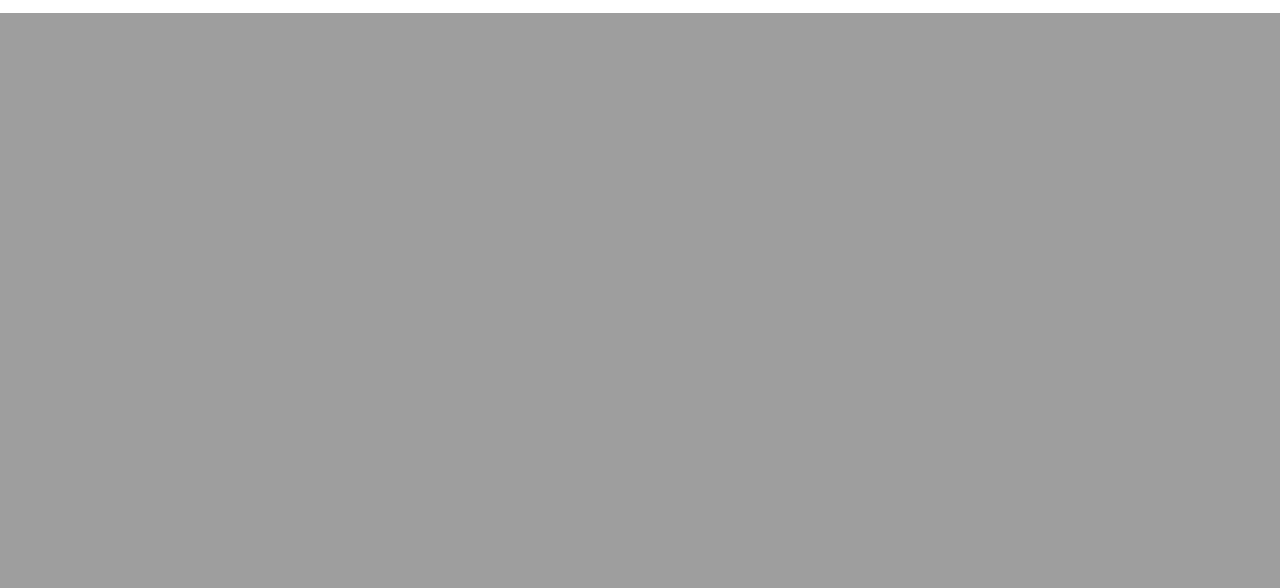
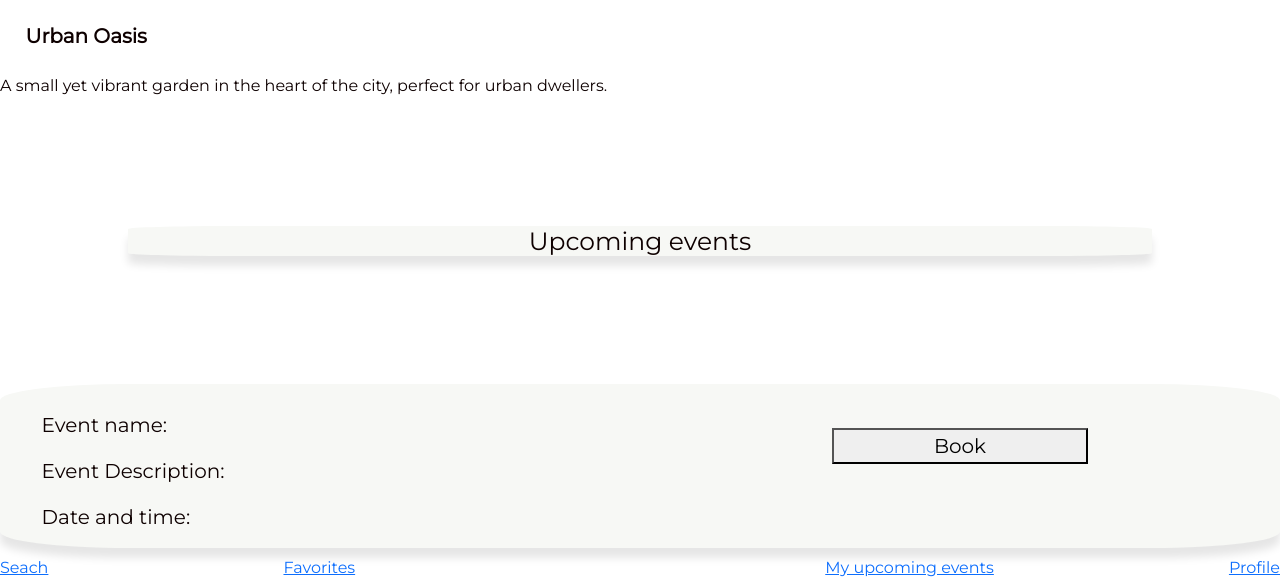
Before and after one commit to justdevelopin/CityGardens, a Rails app: page /gardens/1 in a window 1280 px wide. Shown: the part 1019-1607 px from the top of the page. Before the commit the page ends 1032 px from the top, so only its background shows below. Run offline with Rails 7, Linux system fonts and the light colour scheme; a user stored in the database is signed in; data comes from the database, SQL or seed files in the repository; style sheets or scripts are compiled from the project's sources; some libraries are stand-ins or nearby versions.

Commit message:
event show page in progress

```diff
--- a/app/assets/stylesheets/pages/_show.scss
+++ b/app/assets/stylesheets/pages/_show.scss
@@ -1,26 +1,70 @@
 body {
-  background-color: white;
+    background-color: white;
+    border-radius: 10%;
 }
 
 .section-show {
   img {
     width: 100%;
-    border-radius: 10px;
+    border-radius: 5%;
+  }
+
+  h3 {
+    font-size: 20px;
+    font-family: 'Montserrat';
+    margin: 2%;
+    font-weight: bold;
+  }
+
+}
+
+.event-card {
+  p {
+  font-size: 20px;
+  font-family: 'Montserrat';
+  font-size: 15px;
+  background-color: #F7F8F5;
+  border-radius: 10px;
+  }
+  h3 {
+    font-size: 25px;
+    font-family: 'Montserrat';
+    background-color: #F7F8F5;
+    margin: 10%;
+    border-radius: 10%;
+    box-shadow: 0 10px 8px rgba(0,0,0,0.1);
+  }
+}
+
+.event-card-details {
+  font-size: 20px;
+  font-family: 'Montserrat';
+  background-color: #F7F8F5;
+  border-radius: 10px;
+  display: inline-block;
+  width: 100%;
+  border-radius: 10%;
+  box-shadow: 0 10px 8px rgba(0,0,0,0.1);
+
+  div {
+    width:65%;
+    float:left;
+    padding-top: 2%;
+
+    p {
+      margin-left: 5%;
+    }
+  }
+
+  button {
+    width: 20%;
+    margin-top: 44px;
+    margin-right: 10%;
 
   }
 
-  h3 {
-    font-size: 15px;
+  .navbar {
+    background-color: #344620;
   }
 
-  p {
-    font-size: 10px;
-  }
-.event-card {
-
-  p {
-    font-size: 20px;
-  }
 }
-
-}
--- a/app/views/gardens/show.html.erb
+++ b/app/views/gardens/show.html.erb
@@ -1,5 +1,4 @@
 
-  <div class="container">
 <section class="section-show">
   <div class="show-container">
     <div class="show-photo-column">
@@ -11,14 +10,25 @@
     </div>
   </div>
 </section>
+
+<section class="event-card">
+  <div class="event-card-info">
+    <h3 class="text-center">Upcoming events</h3>
   </div>
+</section>
 
-  <div class="event-card">
-    <div class="event-card-info">
-    <p class="text-center">Upcoming events</p>
+<section class="event-card-details">
+  <div>
+    <p class="text-left">Event name:</p>
+    <p class="text-left">Event Description:</p>
+    <p class="text-left">Date and time:</p>
   </div>
+  <button>Book</button>
+</section>
 
-  <div class="event-details-card">
-    <div class="event-card-details">
-    <p class="text-center">Event name</p>
+<div class="navbar">
+  <a href="#search" class="active">Seach</a>
+  <a href="#favourites">Favorites<a>
+  <a href="#My upcoming events" class="active">My upcoming events</a>
+  <a href="#profile">Profile</a>
 </div>
```
Also changed, not shown: app/controllers/events_controller.rb (+7 -0 lines), app/assets/stylesheets/config/_colors.scss (line endings or trailing spaces). Lines whose indentation alone changed are shown as unchanged.
